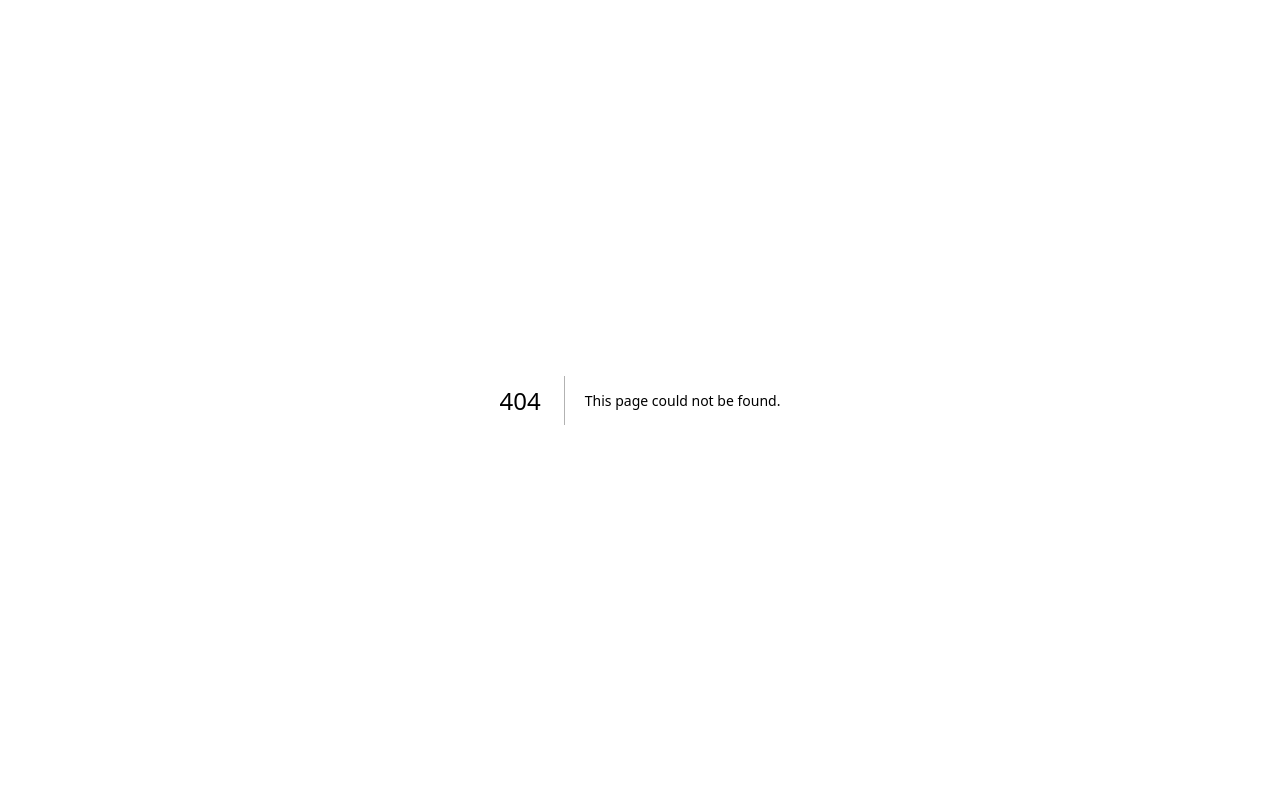
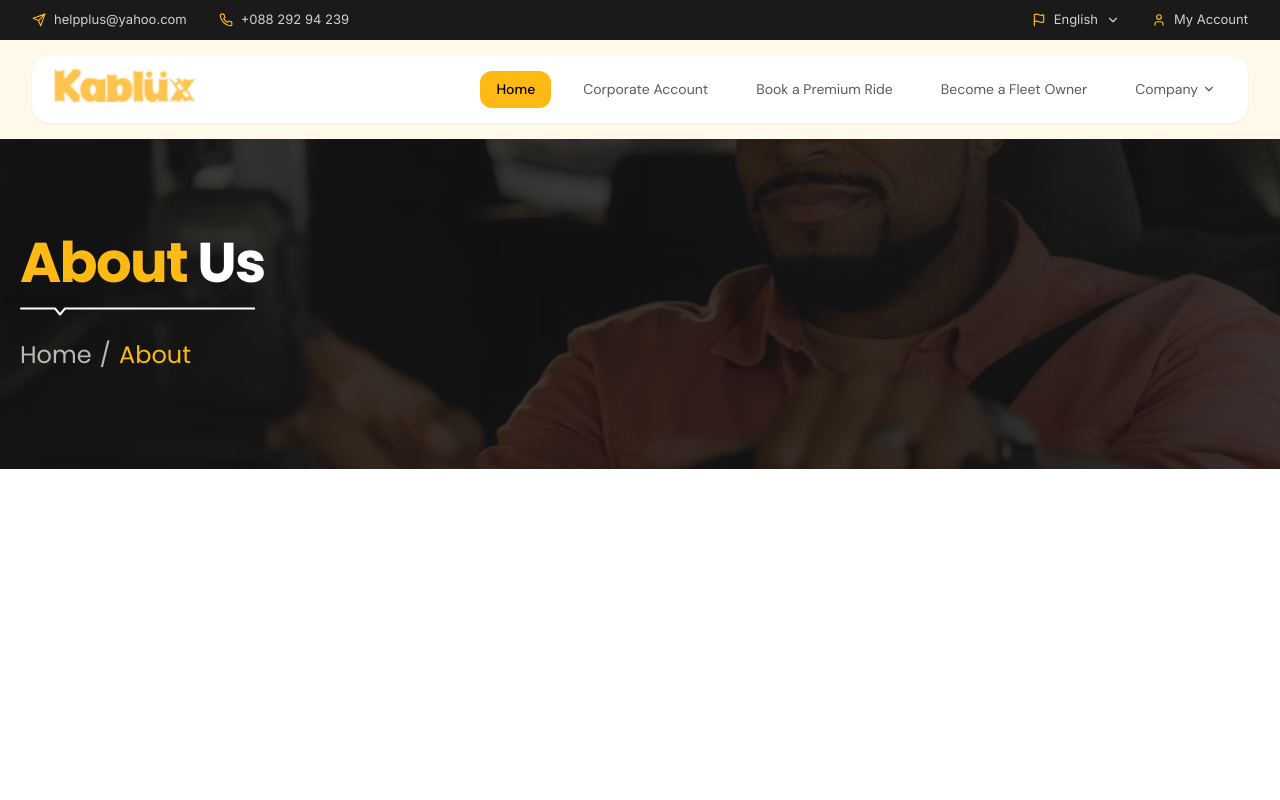
Before and after one commit to Kablux/Kablux-website-app, a Next.js app: page /about in a window 1280 px wide. Before the commit this address had no page. Shown: the top 800 px of the page. Built offline with nearby package versions, Linux system fonts and the light colour scheme.

Commit message:
implement dynamic page header

```diff
--- /dev/null
+++ b/app/about/page.tsx
@@ -0,0 +1,11 @@
+import Navbar from "@/components/layout/Navbar";
+import PageHeader from "@/components/PageHeader";
+
+export default function About() {
+  return (
+    <main className="flex min-h-screen flex-col font-inter">
+      <PageHeader title={"About Us"} crumb={"About"} backgroundImage="/about-bg.jpg"/>
+
+    </main>
+  );
+}
--- /dev/null
+++ b/components/PageHeader.tsx
@@ -0,0 +1,111 @@
+"use client";
+
+import { motion } from "framer-motion";
+import { Send, Phone, Flag, ChevronDown, User } from "lucide-react";
+import Link from "next/link";
+import Navbar from "./layout/Navbar";
+
+interface PageHeaderProps {
+  title: string;
+  crumb: string;
+  backgroundImage?: string;
+}
+
+const PageHeader = ({
+  title,
+  crumb,
+  backgroundImage = "/page-header-bg.png",
+}: PageHeaderProps) => {
+  const [firstWord, ...restWords] = title.split(" ");
+
+  return (
+    <div className="flex w-full flex-col">
+      {/* --- Top Dark Bar --- */}
+      <div className="hidden w-full items-center justify-between bg-[#1A1A1A] px-[7%] py-2.5 text-[13px] text-white/80 sm:px-8 md:flex">
+        {/* Left Side: Contact Info */}
+        <div className="flex items-center gap-8">
+          <div className="flex items-center gap-2">
+            <Send size={14} className="text-primary" />
+            <span>helpplus@yahoo.com</span>
+          </div>
+          <div className="flex items-center gap-2">
+            <Phone size={14} className="text-primary" />
+            <span>+088 292 94 239</span>
+          </div>
+        </div>
+
+        {/* Right Side: Language & Account */}
+        <div className="flex items-center gap-8">
+          <div className="flex cursor-pointer items-center gap-2 transition-colors hover:text-white">
+            <Flag size={14} className="text-primary" />
+            <span>English</span>
+            <ChevronDown size={14} />
+          </div>
+          <div className="flex cursor-pointer items-center gap-2 transition-colors hover:text-white">
+            <User size={14} className="text-primary" />
+            <span>My Account</span>
+          </div>
+        </div>
+      </div>
+
+      {/* --- Cream Background Wrapper for Navbar --- */}
+      <div className="relative z-50 flex w-full items-center justify-center bg-tertiary py-4">
+  <Navbar isAbsolute={false} />
+      </div>
+    <section
+      className="relative w-full overflow-hidden bg-[#141414] bg-center bg-cover bg-no-repeat py-16 md:py-24"
+      style={{
+        backgroundImage: `url('${backgroundImage}')`,
+      }}
+    >
+      <div className="absolute inset-0 bg-[#141414]/80" />
+
+      <div className="maxContainer relative px-5">
+        <motion.h1
+          initial={{ opacity: 0, y: 24 }}
+          animate={{ opacity: 1, y: 0 }}
+          transition={{ duration: 0.6 }}
+          className="font-poppins text-[40px] font-bold leading-none tracking-[-0.03em] md:text-[56px]"
+        >
+          <span className="text-primary">{firstWord}</span>{" "}
+          <span className="text-white">{restWords.join(" ")}</span>
+        </motion.h1>
+
+        <motion.svg
+          initial={{ opacity: 0, y: 16 }}
+          animate={{ opacity: 1, y: 0 }}
+          transition={{ duration: 0.6, delay: 0.15 }}
+          width="235"
+          height="10"
+          viewBox="0 0 235 10"
+          fill="none"
+          xmlns="http://www.w3.org/2000/svg"
+          className="mt-4 text-white"
+        >
+          <path
+            d="M1 1.5 H35 L40 7.5 L45 1.5 H235"
+            stroke="currentColor"
+            strokeWidth="2"
+            strokeLinecap="round"
+            strokeLinejoin="round"
+          />
+        </motion.svg>
+
+        <motion.nav
+          initial={{ opacity: 0 }}
+          animate={{ opacity: 1 }}
+          transition={{ duration: 0.6, delay: 0.25 }}
+          className="mt-5 font-poppins sm:text-sm text-white/70"
+        >
+          <Link href="/" className="hover:text-white">
+            Home
+          </Link>
+          <span className="mx-2">/</span>
+          <span className="text-primary">{crumb}</span>
+        </motion.nav>
+      </div>
+    </section></div>
+  );
+};
+
+export default PageHeader;
--- a/components/layout/Navbar.tsx
+++ b/components/layout/Navbar.tsx
@@ -14,11 +14,19 @@ const navLinks = [
   { label: "Become a Fleet Owner", href: "/fleet" },
 ];
 
-const Navbar = () => {
+interface NavbarProps {
+  isAbsolute?: boolean;
+}
+
+const Navbar = ({isAbsolute = true}: NavbarProps) => {
   const [mobileOpen, setMobileOpen] = useState(false);
 
   return (
-    <header className="absolute left-0 right-0 top-0 z-50 pt-6 md:pt-8">
+    <header className={`${
+        isAbsolute
+          ? "absolute left-0 right-0 top-0 py-6 md:py-8"
+          : "relative w-full"
+      } z-50`}>
       <div className="maxContainer sm:px-8 px-[7%]">
         <div className="flex items-center justify-between">
           {/* Desktop Nav */}
@@ -41,7 +49,7 @@ const Navbar = () => {
 
             {/* Links */}
 
-            <nav className="flex items-center gap-1 font-sans">
+            <nav className="flex items-center gap-4 font-sans">
               {navLinks.map((link, index) => (
                 <Link
                   key={link.label}
@@ -64,12 +72,12 @@ const Navbar = () => {
 
             {/* CTA */}
 
-            <Button
+            {/* <Button
               href="/waitlist"
               className="rounded-xl px-5 py-3 text-[13px] font-semibold"
             >
               Get Early Access
-            </Button>
+            </Button> */}
           </div>
 
           {/* Mobile Header */}
```
Also changed, not shown: public/about-bg.jpg (added).
